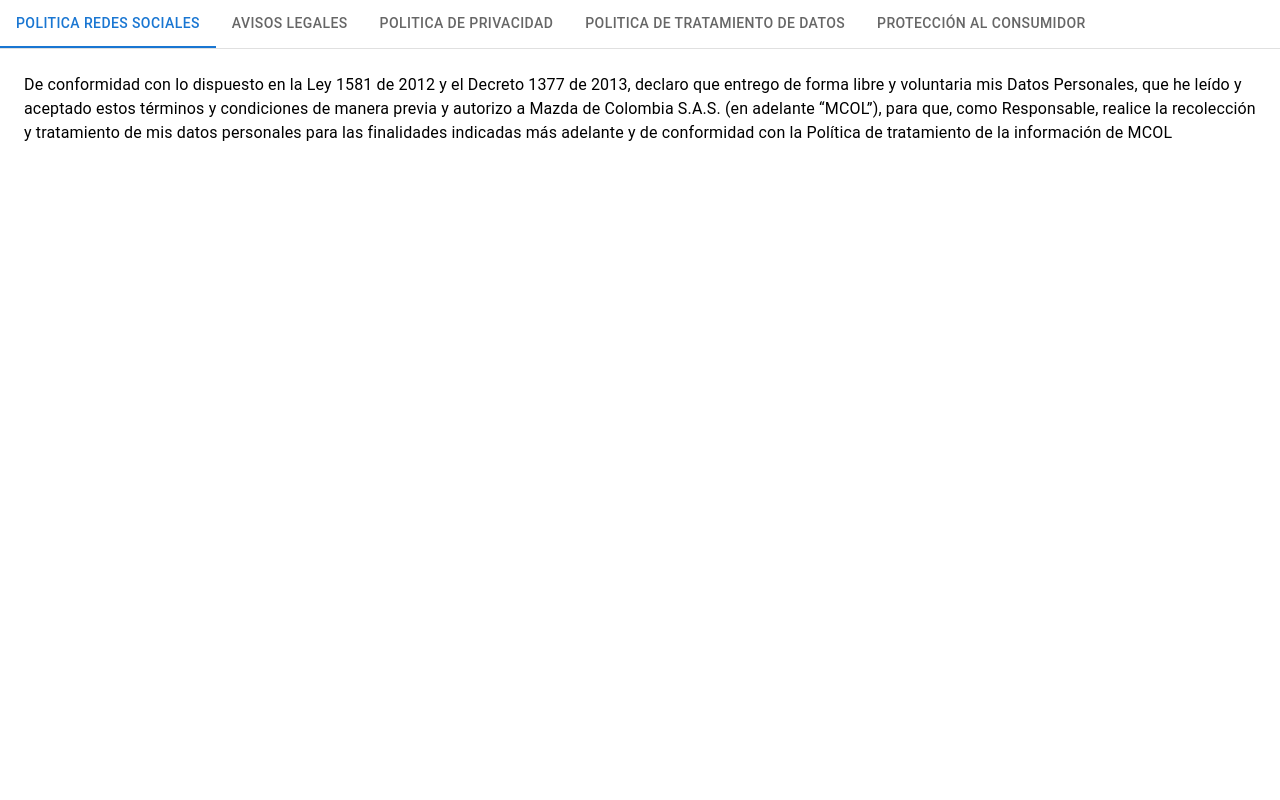
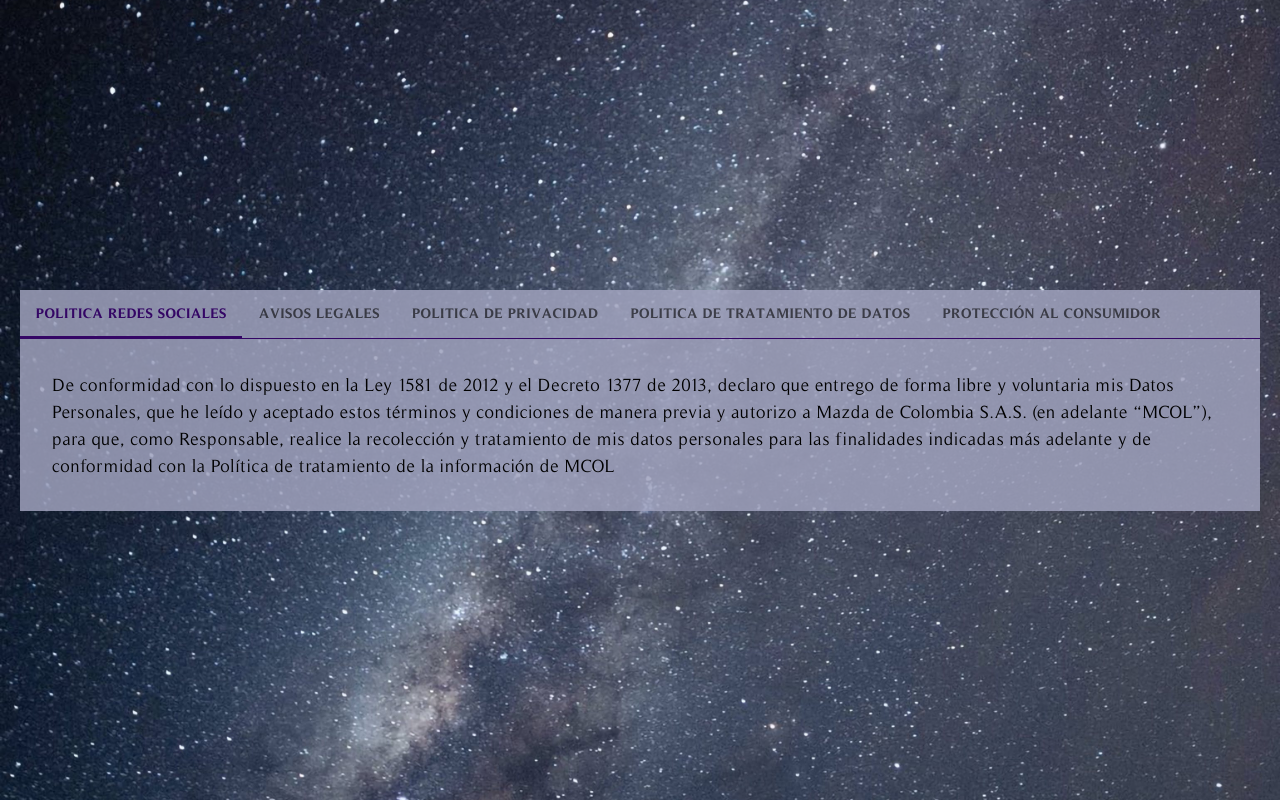
Before and after one commit to GeraldineRomer/frontendProyect, a React (Create React App) app: page /privacy in a window 1280 px wide. Built offline with nearby package versions, Linux system fonts and the light colour scheme.

Commit message:
style of privacy page ready

```diff
--- a/src/pages/Privacy/Privacy.js
+++ b/src/pages/Privacy/Privacy.js
@@ -4,6 +4,8 @@ import Tabs from '@mui/material/Tabs';
 import Tab from '@mui/material/Tab';
 import Typography from '@mui/material/Typography';
 import Box from '@mui/material/Box';
+import './Privacy.scss';
+import '../../App.scss';
 
 function CustomTabPanel(props) {
     const { children, value, index, ...other } = props;
@@ -16,8 +18,8 @@ function CustomTabPanel(props) {
         {...other}
     >
         {value === index && (
-        <Box sx={{ p: 3 }}>
-            <Typography>{children}</Typography>
+        <Box sx={{ p: 4 }}>
+            <Typography style={{fontFamily:'Timeless', fontSize: '18px'}}>{children}</Typography>
         </Box>
         )}
     </div>
@@ -45,14 +47,16 @@ function a11yProps(index) {
 }
 
     return (
-        <Box sx={{ width: '100%' }}>
-            <Box sx={{ borderBottom: 1, borderColor: 'divider' }}>
-                <Tabs value={value} onChange={handleChange} aria-label="basic tabs example">
-                    <Tab label="Politica redes sociales" {...a11yProps(0)} />
-                    <Tab label="Avisos legales" {...a11yProps(1)} />
-                    <Tab label="Politica de privacidad" {...a11yProps(2)} />
-                    <Tab label="Politica de Tratamiento de DAtos"{...a11yProps(3)}/>
-                    <Tab label="Protección al consumidor"{...a11yProps(4)}/>
+        <div className='privacy'>
+            <div className='box'>
+                <Box sx={{ width: '100%' }} >
+                    <Box sx={{ borderBottom: 1, borderColor: '#340665' }}>
+                        <Tabs value={value} onChange={handleChange} aria-label="basic tabs example" >
+                            <Tab label="Politica redes sociales" {...a11yProps(0)} style={{fontFamily:'Timeless-Bold'}}/>
+                            <Tab label="Avisos legales" {...a11yProps(1)} style={{fontFamily:'Timeless-Bold'}}/>
+                            <Tab label="Politica de privacidad" {...a11yProps(2)} style={{fontFamily:'Timeless-Bold'}}/>
+                            <Tab label="Politica de Tratamiento de DAtos"{...a11yProps(3)}style={{fontFamily:'Timeless-Bold'}}/>
+                            <Tab label="Protección al consumidor"{...a11yProps(4)} style={{fontFamily:'Timeless-Bold'}}/>
                         </Tabs>
                     </Box>
                     <CustomTabPanel value={value} index={0}>
@@ -104,5 +108,7 @@ function a11yProps(index) {
                         </div>
                     </CustomTabPanel>
                 </Box>
+            </div>
+        </div>
     );
 };
--- a/src/pages/Privacy/Privacy.scss
+++ b/src/pages/Privacy/Privacy.scss
@@ -0,0 +1,36 @@
+@import '../../App.scss';
+
+.privacy{
+    flex-direction: column;
+    min-height: 100vh;
+    justify-content: center;
+    display: flex;
+    background-image: url('./../../assets/img/fondo.jpg'); /* Ruta de la imagen de fondo */
+    background-size: cover;
+    background-position: center;
+    background-repeat: no-repeat;
+    font-family: Timeless;
+    .box{
+        background: #a0a2bdd8;
+        display: flex;
+        justify-content: center;
+        align-items: center;
+        margin: 20px;
+        .css-1h9z7r5-MuiButtonBase-root-MuiTab-root.Mui-selected {
+            color: #340665;
+        }
+        .css-1aquho2-MuiTabs-indicator {
+            position: absolute;
+            height: 2px;
+            bottom: 0;
+            width: 100%;
+            -webkit-transition: all 300ms cubic-bezier(0.4, 0, 0.2, 1) 0ms;
+            transition: all 300ms cubic-bezier(0.4, 0, 0.2, 1) 0ms;
+            background-color: #340665;
+        }
+    }
+}
+
+.font{
+    font-family: Timeless;
+}
```
Lines whose indentation alone changed are shown as unchanged.
